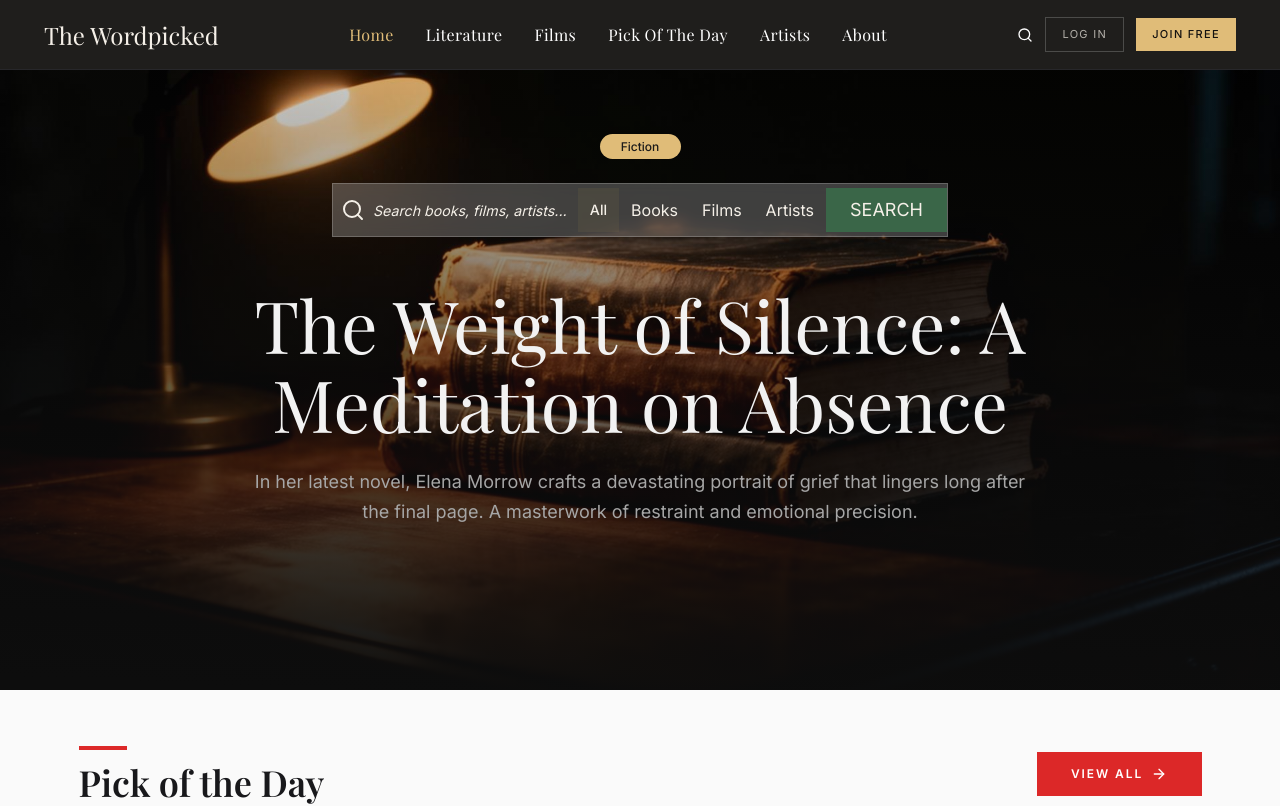
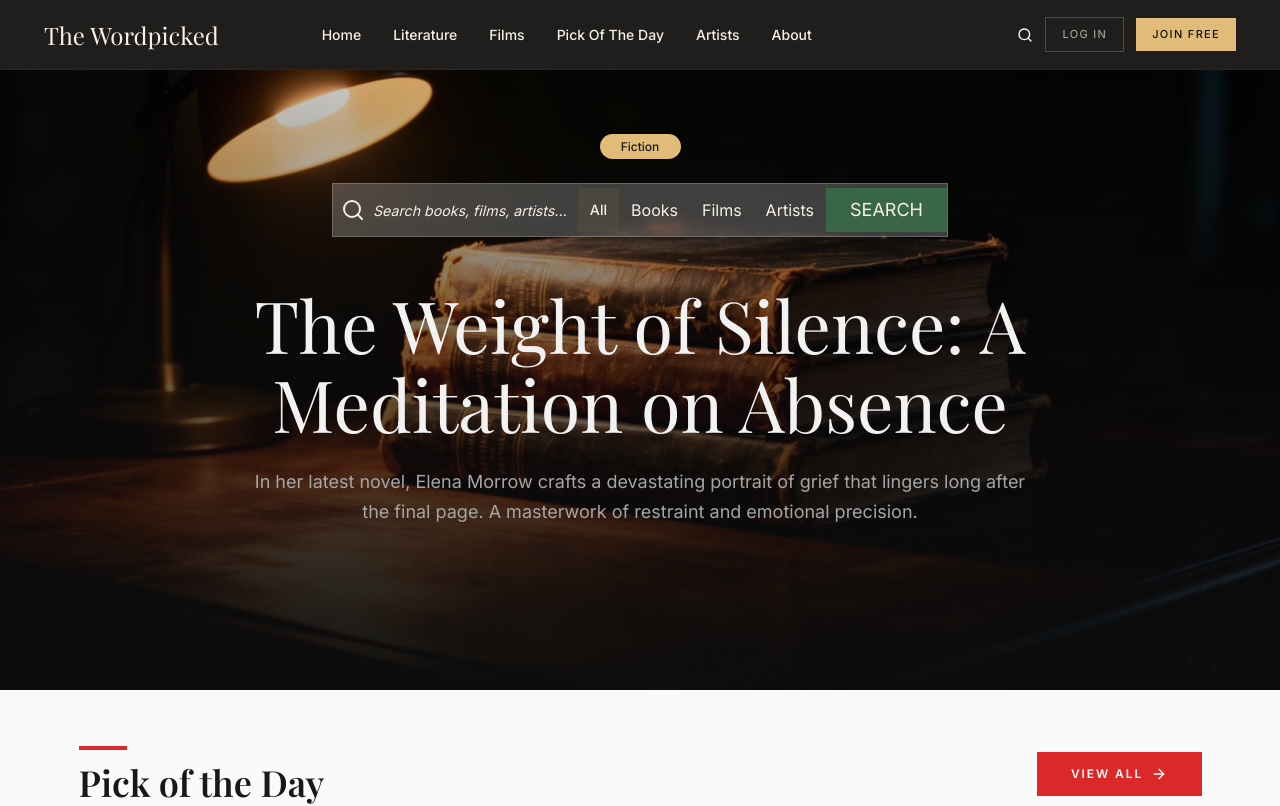
Before and after one commit to theanantdev/wordpicked, a Next.js app: page / in a window 1280 px wide. Shown: the top 806 px of the page. Built offline with nearby package versions, Linux system fonts and the light colour scheme; a web font is replaced by a local one.

Commit message:
feat: update SiteHeader component to use Link for navigation and improve code structure

```diff
--- a/app/(public)/_components/site-header.tsx
+++ b/app/(public)/_components/site-header.tsx
@@ -1,21 +1,29 @@
-import { Search } from "lucide-react";
+import { Menu, Search } from "lucide-react";
+import Link from "next/link";
 
 export function SiteHeader() {
+    const navLinks = [
+        { name: "Home", href: "/" },
+        { name: "Literature", href: "/literature" },
+        { name: "Films", href: "/films" },
+        { name: "Pick Of The Day", href: "/pick-of-the-day" },
+        { name: "Artists", href: "/artists" },
+        { name: "About", href: "/about" },
+    ]
     return (
         <header className="sticky top-0 z-30 border-b border-zinc-800 bg-[#141210]/95 backdrop-blur">
             <div className="mx-auto flex h-17.25 w-full max-w-310 items-center justify-between px-4 md:px-6">
                 <p className="font-heading text-2xl text-[#f5f0e8]">The Wordpicked</p>
                 <nav className="hidden items-center gap-8 md:flex">
-                    {["Home", "Literature", "Films", "Pick Of The Day", "Artists", "About"].map((item) => (
-                        <a
-                            key={item}
-                            className={`font-heading text-base tracking-wide ${item === "Home" ? "text-[#e0bc78]" : "text-white"}`}
-                            href="#"
-                        >
-                            {item}
-                        </a>
+                    {navLinks.map((link) => (
+                        <Link key={link.name} href={link.href} className="text-sm font-medium text-[#f5f0e8] hover:text-[#e0bc78] transition">
+                            {link.name}
+                        </Link>
                     ))}
                 </nav>
+                <div>
+                    <Menu className="size-5 text-white md:hidden" />
+                </div>
                 <div className="hidden items-center gap-3 md:flex">
                     <Search className="size-4 text-white" />
                     <button className="border border-white/20 px-4 py-2 text-[11px] tracking-[0.12em] text-[#f5f0e8b2] uppercase">
```
